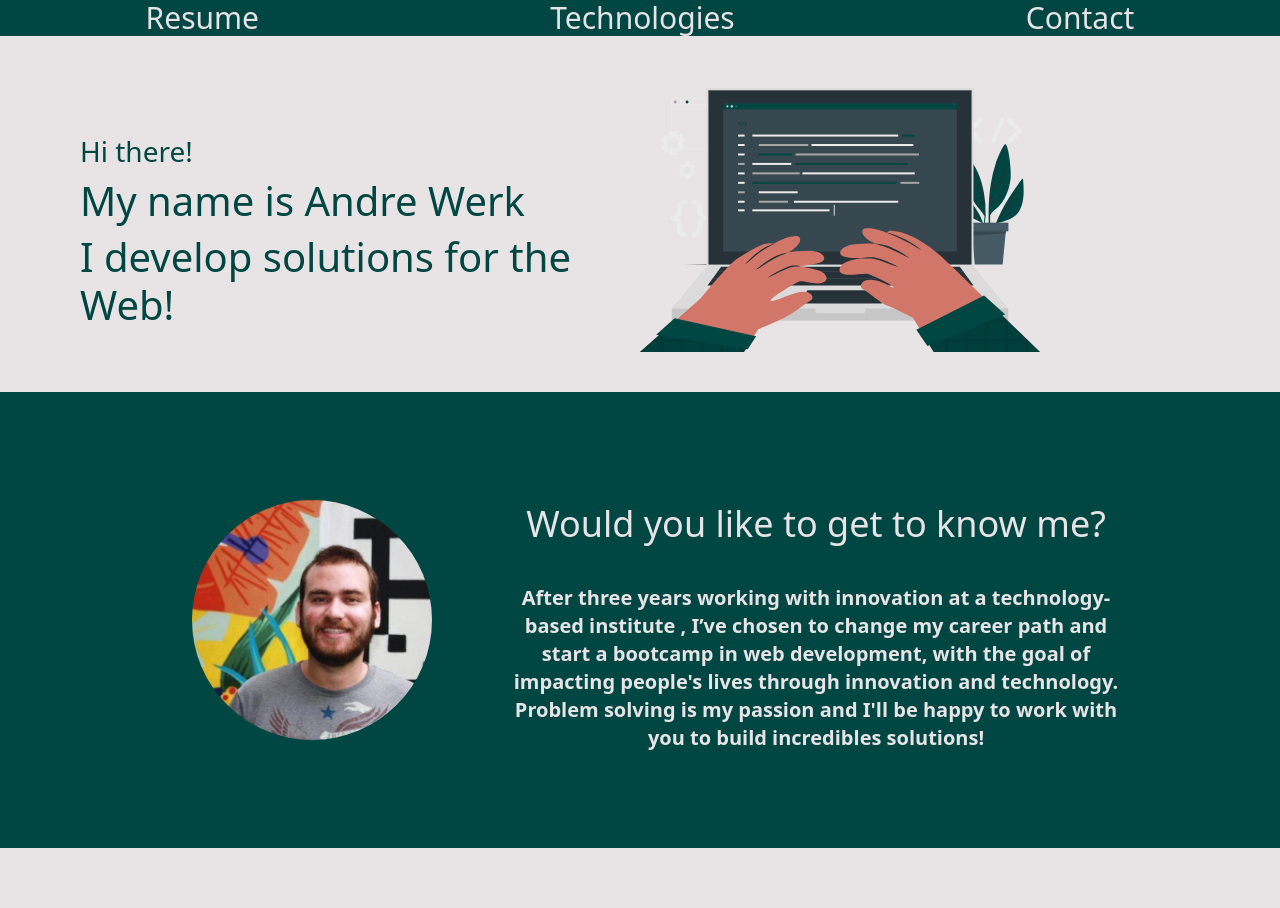
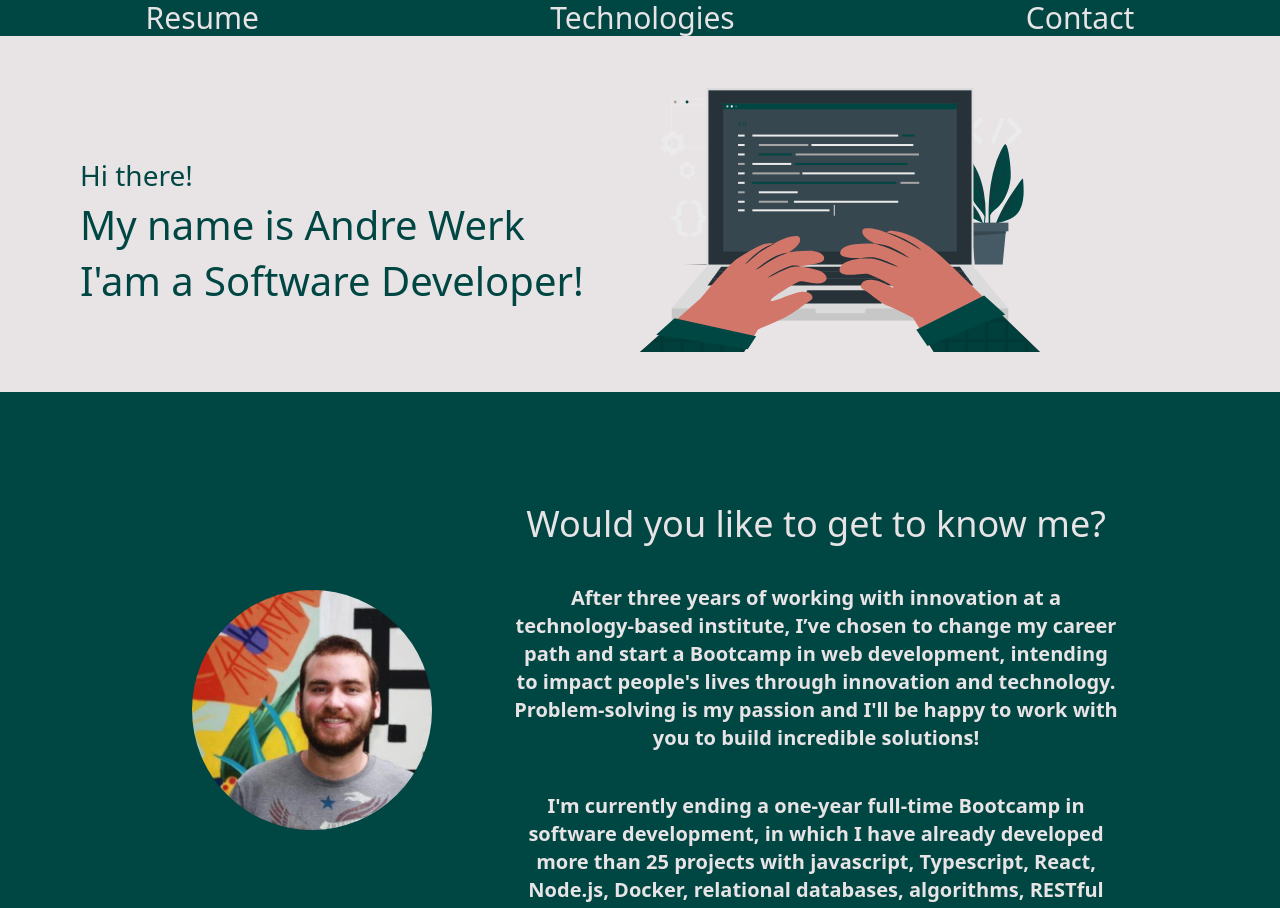
Before and after one commit to andrewerk/andrewerk.github.io, a React (Create React App) app: page / in a window 1280 px wide. Shown: the top 908 px of the page. Built offline with nearby package versions, Linux system fonts and the light colour scheme.

Commit message:
Change profile description

```diff
--- a/src/pages/Home.js
+++ b/src/pages/Home.js
@@ -23,7 +23,7 @@ function Home () {
           <section className="pt-14">
           <h3>Hi there!</h3>
           <h1>My name is Andre Werk</h1>
-          <h1>I develop solutions for the Web!</h1>
+          <h1>I'am a Software Developer!</h1>
           </section>
           <img src={ devIllustration } alt="Programming Illustration" className="lg:pr-56 h-48 md:h-72 lg:h-84" />
         </section>
@@ -31,7 +31,8 @@ function Home () {
         <img src={ profile } alt="Profile" className="md:ml-48 mt-20 md:mr-20 h-60 w-60 rounded-full" />
         <div>
           <h3 className="mt-28 text-4xl" >Would you like to get to know me?</h3>
-          <p className="text-xl mt-10">After three years working with innovation at a technology-based institute , I’ve chosen to change my career path and start a bootcamp in web development, with the goal of impacting people's lives through innovation and technology. Problem solving is my passion and I'll be happy to work with you to build incredibles solutions!</p>
+          <p className="text-xl mt-10">After three years of working with innovation at a technology-based institute, I’ve chosen to change my career path and start a Bootcamp in web development, intending to impact people's lives through innovation and technology. Problem-solving is my passion and I'll be happy to work with you to build incredible solutions!</p>
+          <p className="text-xl mt-10">I'm currently ending a one-year full-time Bootcamp in software development, in which I have already developed more than 25 projects with javascript, Typescript, React, Node.js, Docker, relational databases, algorithms, RESTful APIs, software architecture, and unit tests.</p>
         </div>
         </section>
         <section id="tech" className="text-4xl text-charcoal text-center font-bold bg-main h-1/2 pt-16 pb-20 flex-col justify-between">
```
